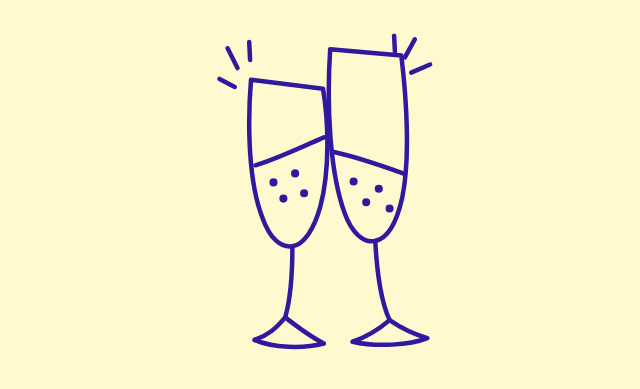
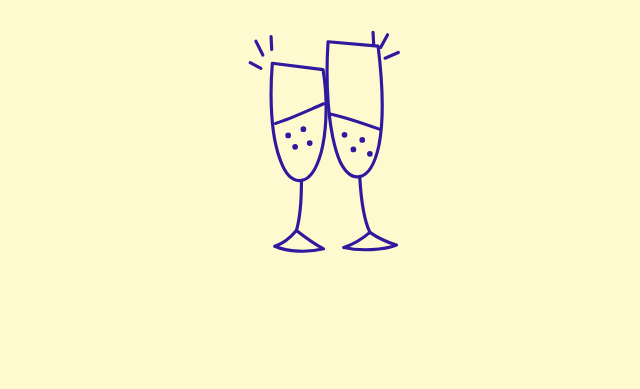
Before and after one commit to henrikbohlerholst/henrikbohlerholst.github.io, a plain HTML site: page index.html in a window 1280 px wide. Shown: the part 619-1008 px from the top of the page, without its empty margins (317-957 px from the left). After the commit the page ends 949 px from the top, so only its background shows below. Drawn offline with Linux system fonts and the light colour scheme.

Commit message:
Reduce glasses width in index.html

```diff
--- a/index.html
+++ b/index.html
@@ -152,7 +152,7 @@
 
     .glasses {
       display: block;
-      width: min(270px, 57vw);
+      width: min(190px, 42vw);
       margin: 0 auto;
     }
 
```
